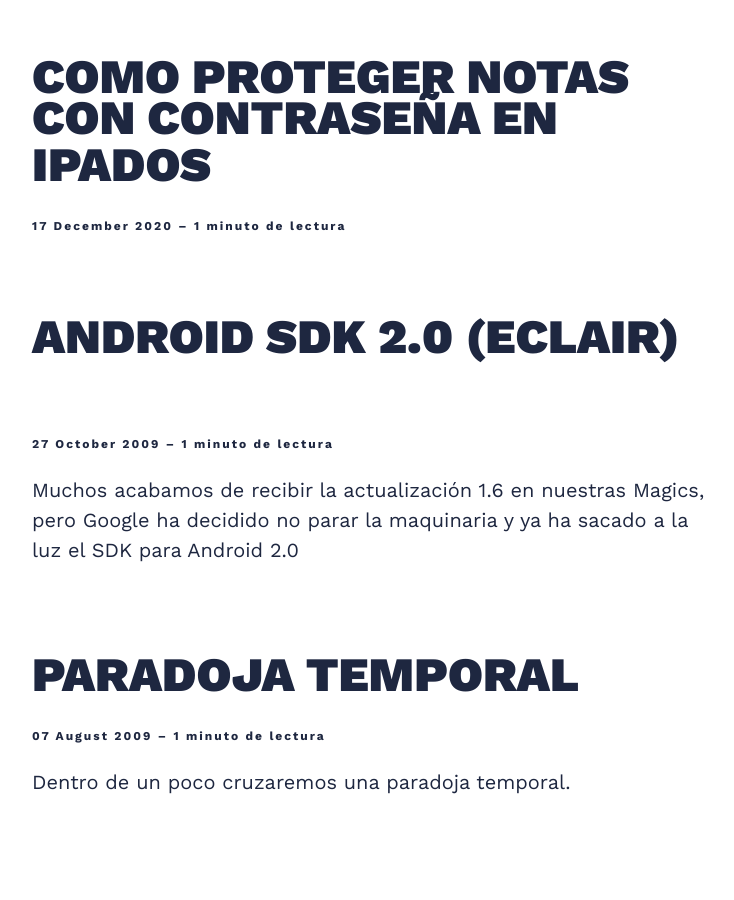
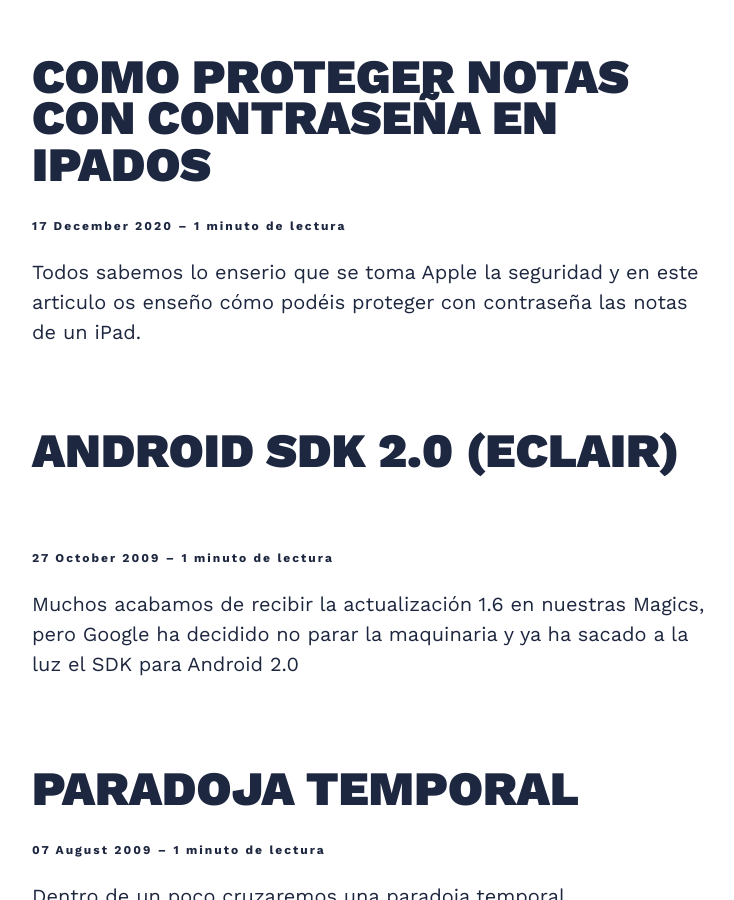
Before and after one commit to AJRAtoni/AJRABlog, a Jekyll site: the page built from index.html, in a window 1280 px wide and 900 px high, scrolled down 669 px. Shown: the whole window, without its empty margins (268-1002 px from the left). Built offline with Jekyll 4.4.1, drawn with Linux system fonts in a browser that asks for light colours; nearby versions of some CDN libraries; the list of posts is cut into pages by our own code.

Commit message:
Update 2020-12-17-proteger-notas-ipados.markdown

```diff
--- a/_posts/2020-12-17-proteger-notas-ipados.markdown
+++ b/_posts/2020-12-17-proteger-notas-ipados.markdown
@@ -1,6 +1,7 @@
 ---
 layout: post
 title: Como proteger notas con contraseña en iPadOS
+description: Todos sabemos lo enserio que se toma Apple la seguridad y en este articulo os enseño cómo podéis proteger con contraseña las notas de un iPad.
 image: '/images/03.JPG'
 ---
 
```
